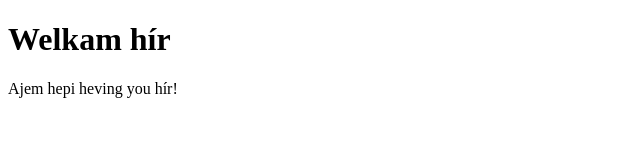
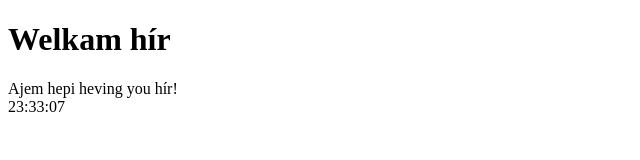
Before and after one commit to bygbox/bygbox.github.io, a plain HTML site: page docs/index.html in a window 1280 px wide. Shown: the full height of the page, 0-640 px from the left. Drawn offline with Linux system fonts and the light colour scheme.

Commit message:
Correct mistake in index.html

```diff
--- a/docs/index.html
+++ b/docs/index.html
@@ -12,7 +12,7 @@
     <script>
       function tikac() {
         let ticker = document.getElementById("ticker");
-        let tm = new Date().now().toLocaleTimeString('en-GB');
+        let tm = new Date().toLocaleTimeString('en-GB');
         ticker.textContent = tm;
       }
       setInterval(tikac,1000);
```
